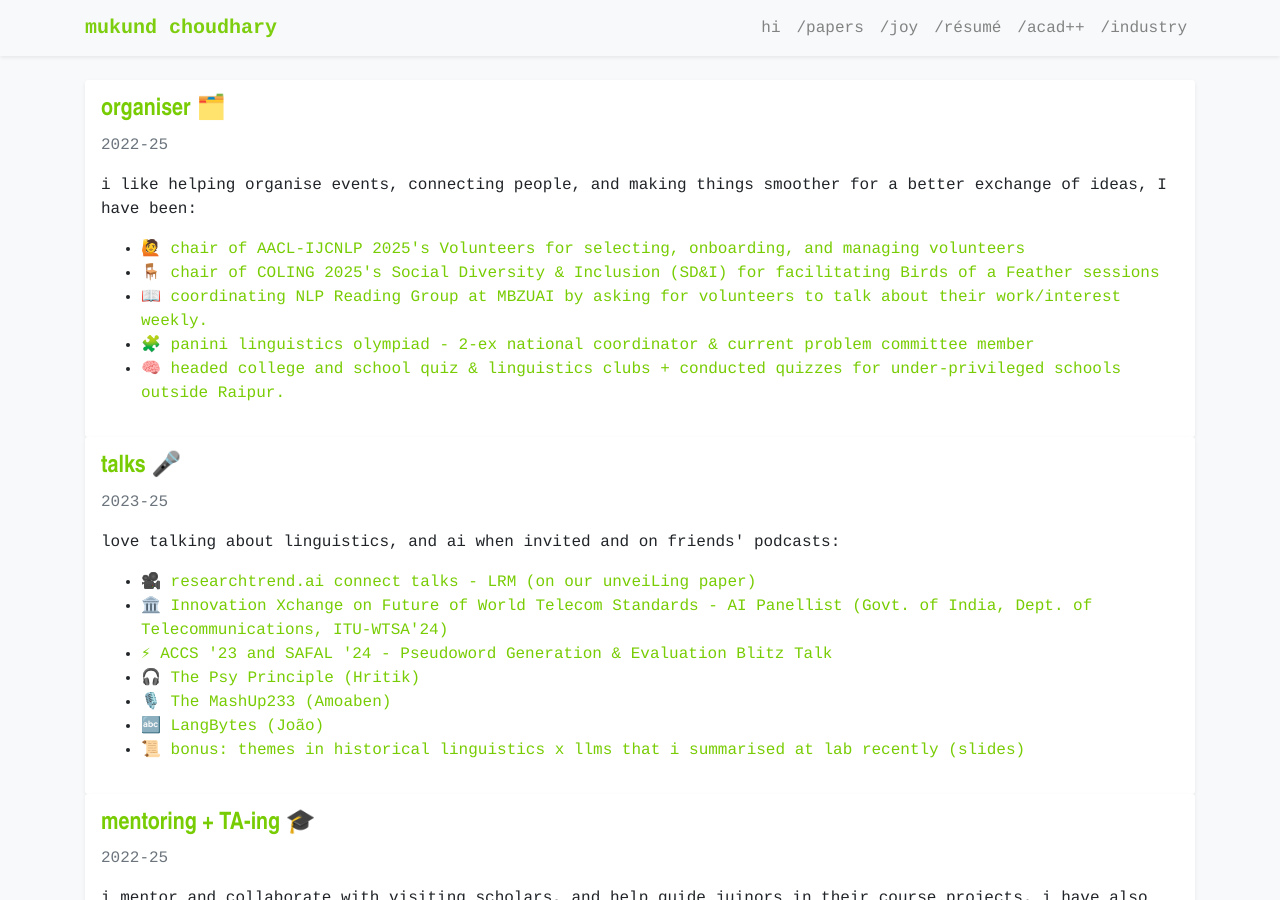
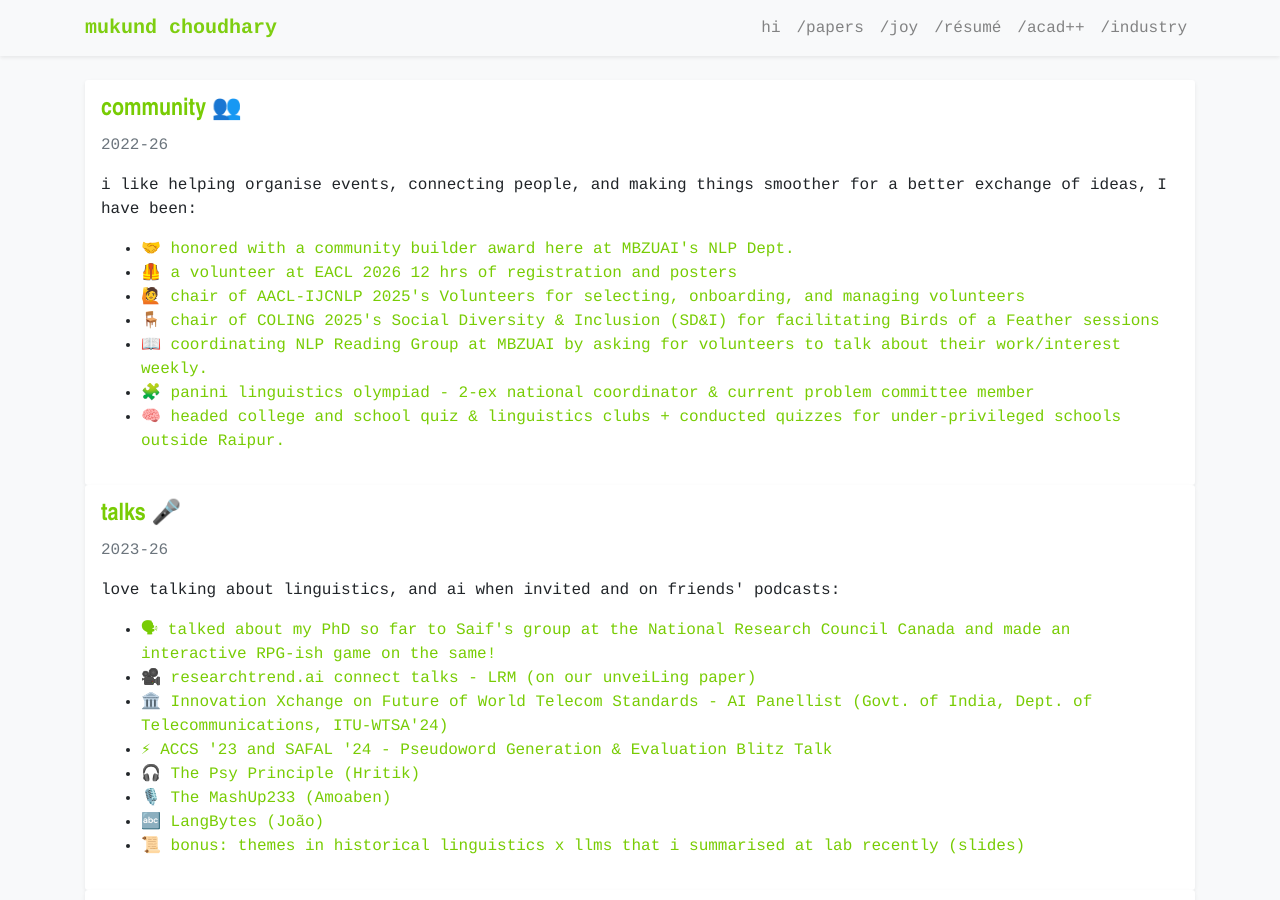
Before and after one commit to mukundc2k/mukundc2k.github.io, a Jekyll site: the page built from mentorreview.html, in a window 1280 px wide and 900 px high. Built offline with Jekyll 4.4.1, drawn with Linux system fonts in a browser that asks for light colours; a style sheet for code colours, icons or effects is not loaded.

Commit message:
Update, also categories and dates in mentoring YAML

```diff
--- a/_data/mentoring_and_reviewing.yml
+++ b/_data/mentoring_and_reviewing.yml
@@ -1,8 +1,12 @@
 entries:
-  - category: "organiser 🗂️"
-    date: "2022-25"
+  - category: "community 👥"
+    date: "2022-26"
     description: "i like helping organise events, connecting people, and making things smoother for a better exchange of ideas, I have been:"
     links:
+      - title: "🤝 honored with a community builder award here at MBZUAI's NLP Dept."
+        url: "https://drive.google.com/file/d/1FPRey-AKLQAYm-hLaStKAzl1aaZWjLuL/view?usp=sharing"
+      - title: "🦺 a volunteer at EACL 2026 12 hrs of registration and posters"
+        url: "https://drive.google.com/file/d/131pKJWTaKuezvU-Wh-od_py4stTksysy/view?usp=sharing"
       - title: "🙋 chair of AACL-IJCNLP 2025's Volunteers for selecting, onboarding, and managing volunteers"
         url: "https://2025.aaclnet.org/organization/"
       - title: "🪑 chair of COLING 2025's Social Diversity & Inclusion (SD&I) for facilitating Birds of a Feather sessions"
@@ -15,9 +19,11 @@ entries:
         url: "https://kpsraipur.com/qpl/"
 
   - category: "talks 🎤"
-    date: "2023-25"
+    date: "2023-26"
     description: "love talking about linguistics, and ai when invited and on friends' podcasts:"
     links:
+      - title: "🗣 talked about my PhD so far to Saif's group at the National Research Council Canada and made an interactive RPG-ish game on the same!"
+        url: "https://drive.google.com/file/d/1aRoiUr_jOkxn1WS2VE-NNqG3NgCMReAM/view?usp=sharing"
       - title: "🎥 researchtrend.ai connect talks - LRM (on our unveiLing paper)"
         url: "https://www.youtube.com/watch?v=2GwJ2sSVrVo"
       - title: "🏛️ Innovation Xchange on Future of World Telecom Standards - AI Panellist (Govt. of India, Dept. of Telecommunications, ITU-WTSA'24)"
```
